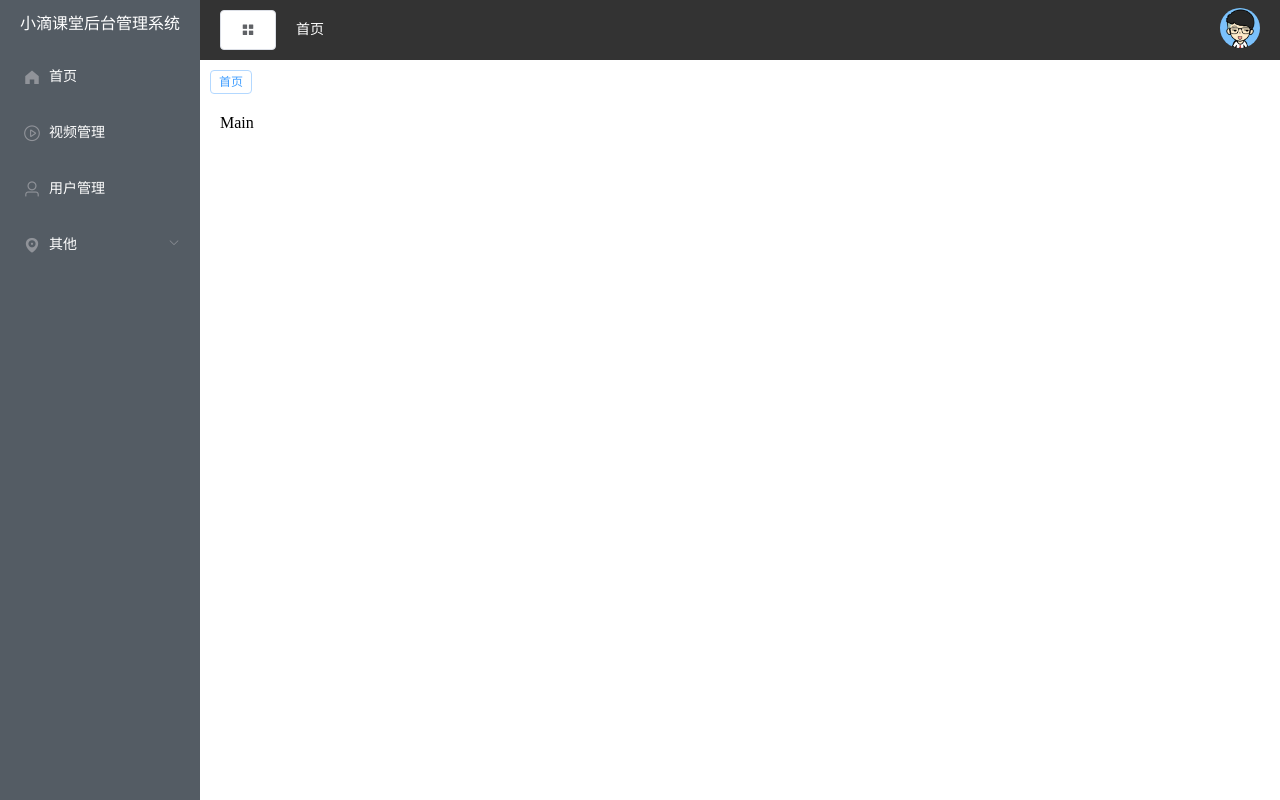
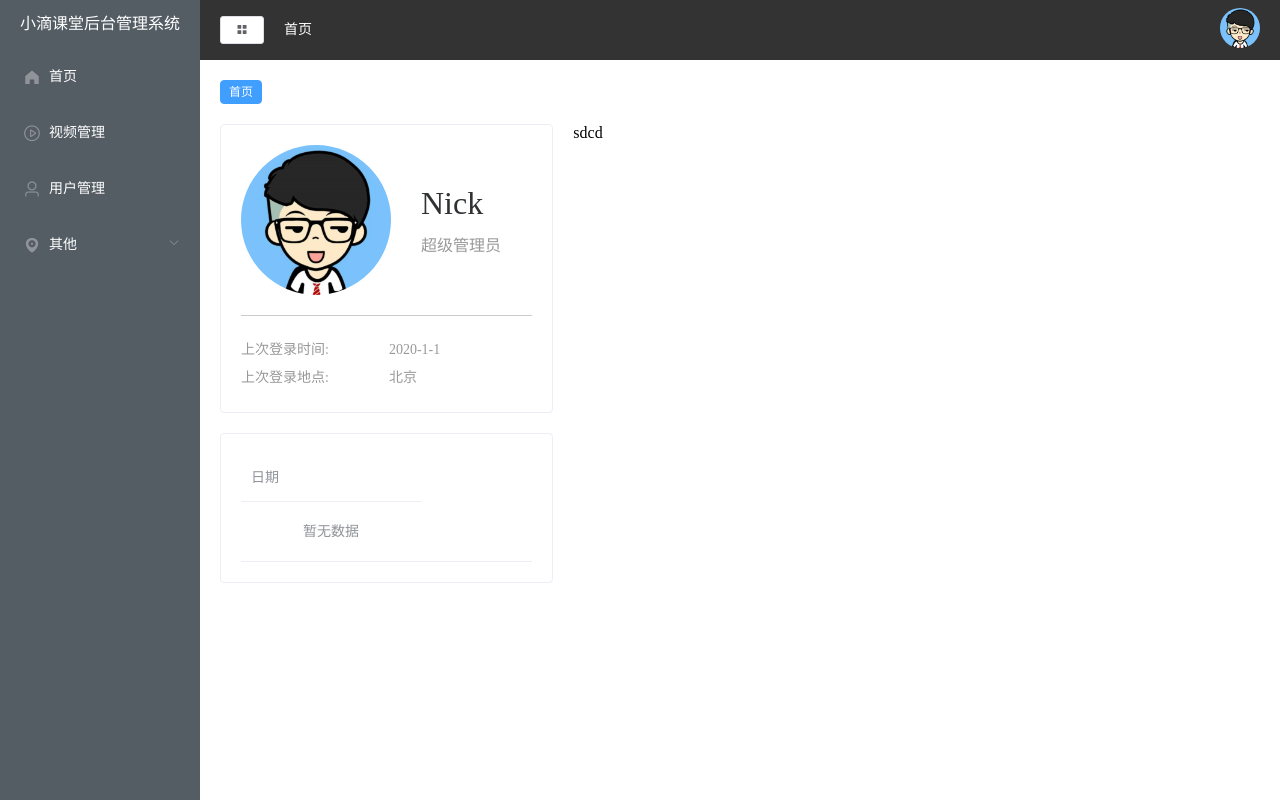
Before and after one commit to SayHaHei/manage-system, a Vue app: page /#/ in a window 1280 px wide. Built offline with nearby package versions, Linux system fonts and the light colour scheme.

Commit message:
待解决课程销量表格

```diff
--- a/src/components/CommonHeader.vue
+++ b/src/components/CommonHeader.vue
@@ -1,7 +1,7 @@
 <template>
   <div class="header">
     <div class="l-content">
-      <el-button icon="el-icon-menu" @click="collapse"></el-button>
+      <el-button icon="el-icon-menu" @click="collapse" size="mini"></el-button>
       <el-breadcrumb separator="/">
         <el-breadcrumb-item :to="{ path: '/' }">首页</el-breadcrumb-item>
         <el-breadcrumb-item
--- a/src/components/CommonTab.vue
+++ b/src/components/CommonTab.vue
@@ -1,12 +1,12 @@
 <template>
-	<div>
+  <div class="tabs">
     <el-tag
       :closable="item.name != 'home'"
       size="small"
       v-for="(item, index) in tabList"
       :key="index"
       @close="handleClose(item)"
-			:effect="$route.name === item.name?'dark':'plain'"
+      :effect="$route.name === item.name ? 'dark' : 'plain'"
       >{{ item.label }}</el-tag
     >
   </div>
@@ -20,11 +20,9 @@ export default {
       tabList: state => state.tab.tabList
     })
   },
-  methods:{
-    ...mapMutations([
-      'closeTab'
-    ]),
-    handleClose(val){
+  methods: {
+    ...mapMutations(["closeTab"]),
+    handleClose(val) {
       // this.$store.commit("closeTab", val);
       this.closeTab(val);
     }
@@ -33,8 +31,11 @@ export default {
 </script>
 
 <style lang="less" scoped>
+.tabs {
+  padding: 20px;
   .el-tag {
-	margin-top: 10px;
-	margin-left: 10px;
+    margin-right: 15px;
+    cursor: pointer;
+  }
 }
 </style>
--- a/src/router/index.js
+++ b/src/router/index.js
@@ -7,7 +7,14 @@ const routes = [
   {
     path: "/",
     name: "Main",
-    component: () => import("@/views/Main.vue")
+    component: () => import("@/views/Main.vue"),
+    children: [
+      {
+        path: "/",
+        name: "home",
+        component: () => import("@/views/Home/Home.vue")
+      }
+    ]
   }
 ];
 
--- a/src/store/tab.js
+++ b/src/store/tab.js
@@ -24,9 +24,9 @@ export default {
     changeCollapse(state) {
       state.isCollapse = !state.isCollapse;
     },
-    closeTab(state, val){
+    closeTab(state, val) {
       let result = state.tabList.findIndex(item => item.name === val.name);
-      if(result != -1){
+      if (result != -1) {
         state.tabList.splice(result, 1);
       }
     }
--- a/src/views/Home/Home.vue
+++ b/src/views/Home/Home.vue
@@ -1,9 +1,77 @@
 <template>
-  <div></div>
+  <el-row class="home" :gutter="20">
+    <el-col :span="8">
+      <el-card shadow="hover">
+        <div class="user">
+          <img :src="userImg" />
+          <div class="userInfo">
+            <p class="name">Nick</p>
+            <p class="access">超级管理员</p>
+          </div>
+        </div>
+        <div class="loginInfo">
+          <p>上次登录时间:<span class="loginTime">2020-1-1</span></p>
+          <p>上次登录地点:<span class="loginLocation">北京</span></p>
+        </div>
+      </el-card>
+      <el-card shadow="hover" class="saleData">
+        <el-table :data="tableData" style="width: 100%">
+          <el-table-column prop="date" label="日期" width="180">
+          </el-table-column>
+        </el-table>
+      </el-card>
+    </el-col>
+    <el-col :span="16">
+      <div class="grid-content bg-purple-dark">sdcd</div>
+    </el-col>
+  </el-row>
 </template>
 
 <script>
-export default {};
+export default {
+  data() {
+    return {
+      userImg: require("../../assets/images/user.png")
+    };
+  }
+};
 </script>
 
-<style lang="scss" scoped></style>
+<style lang="less" scoped>
+.user {
+  display: flex;
+  align-items: center;
+  padding-bottom: 20px;
+  margin-bottom: 20px;
+  border-bottom: 1px solid #ccc;
+  img {
+    width: 150px;
+    height: 150px;
+    border-radius: 50%;
+  }
+  &Info {
+    margin-left: 30px;
+    .name {
+      font-size: 32px;
+      margin-bottom: 10px;
+    }
+    .access {
+      color: #999;
+    }
+  }
+}
+.loginInfo {
+  color: #999;
+  p {
+    line-height: 28px;
+    font-size: 14px;
+    span {
+      color: #999;
+      margin-left: 60px;
+    }
+  }
+}
+.saleData {
+  margin-top: 20px;
+}
+</style>
--- a/src/views/Main.vue
+++ b/src/views/Main.vue
@@ -8,7 +8,9 @@
         <common-header></common-header>
       </el-header>
       <common-tab></common-tab>
-			<el-main>Main</el-main>
+      <el-main>
+        <router-view></router-view>
+      </el-main>
     </el-container>
   </el-container>
 </template>
@@ -22,7 +24,15 @@ export default {
     CommonAside,
     CommonHeader,
     CommonTab
+  },
+  routes: [
+    {
+      path: "/",
+      name: "home",
+      label: "首页",
+      components: () => import("@/views/Home/Home.vue")
     }
+  ]
 };
 </script>
 
@@ -36,4 +46,7 @@ export default {
 .el-menu {
   border: 0;
 }
+.el-main {
+  padding-top: 0;
+}
 </style>
```
Lines whose indentation alone changed are shown as unchanged.
